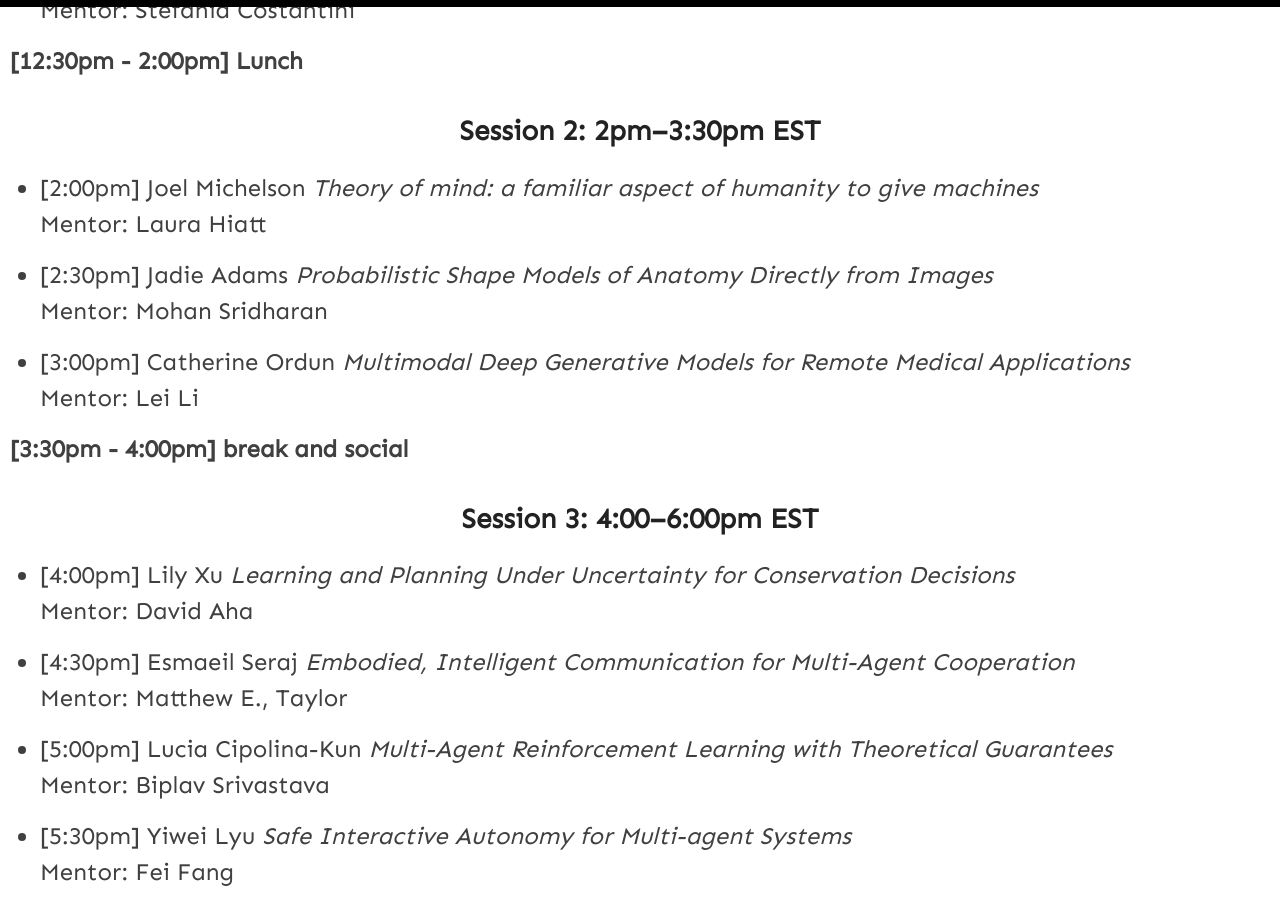
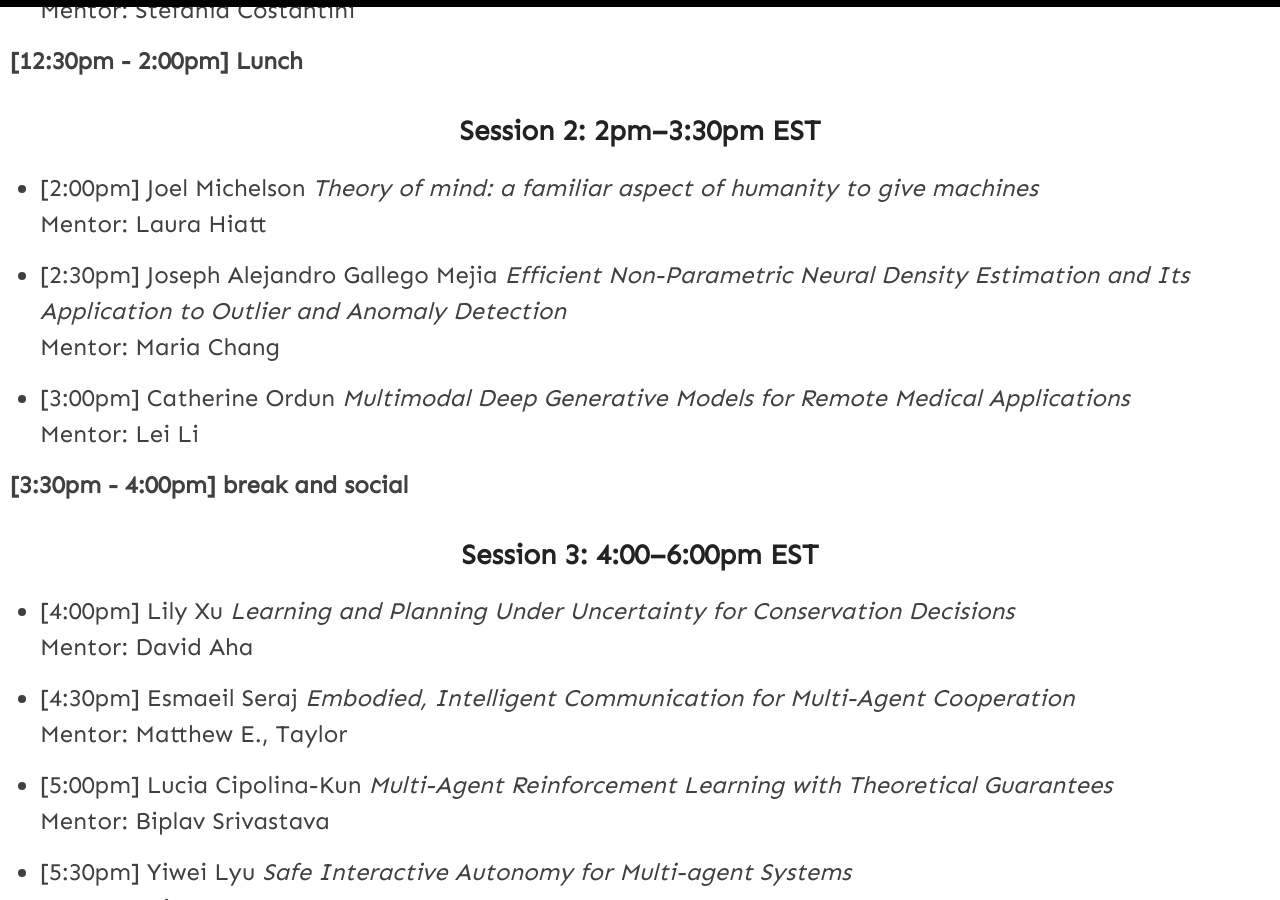
Before and after one commit to yue-ning/dc2025, a Jekyll site: the page built from _pages/schedule.md, in a window 1280 px wide and 900 px high, scrolled down 892 px. Built offline with Jekyll 4.4.1, drawn with Linux system fonts in a browser that asks for light colours; some of the changed text lies outside the part shown.

Commit message:
Update schedule.md

```diff
--- a/_pages/schedule.md
+++ b/_pages/schedule.md
@@ -30,8 +30,8 @@ Mentor: Stefania Costantini
 - [2:00pm] Joel Michelson *Theory of mind: a familiar aspect of humanity to give machines*\
 Mentor: Laura Hiatt
 
-- [2:30pm] Jadie Adams *Probabilistic Shape Models of Anatomy Directly from Images*\
-Mentor: Mohan Sridharan
+- [2:30pm] Joseph Alejandro Gallego Mejia *Efficient Non-Parametric Neural Density Estimation and Its Application to Outlier and Anomaly Detection*\
+Mentor: Maria Chang
 
 - [3:00pm] Catherine Ordun *Multimodal Deep Generative Models for Remote Medical Applications*\
 Mentor: Lei Li
@@ -102,7 +102,8 @@ Mentor: Lili Mou
 - [6:00pm] Closing Remarks
 
 
-**Poster Session**
+### Poster Session
+
 Thursday Feb 9th, 7-9pm EST (along with AAAI main conference)
 
 
```
Also changed, not shown: other parts of _pages/schedule.md (+2 -2 lines).
